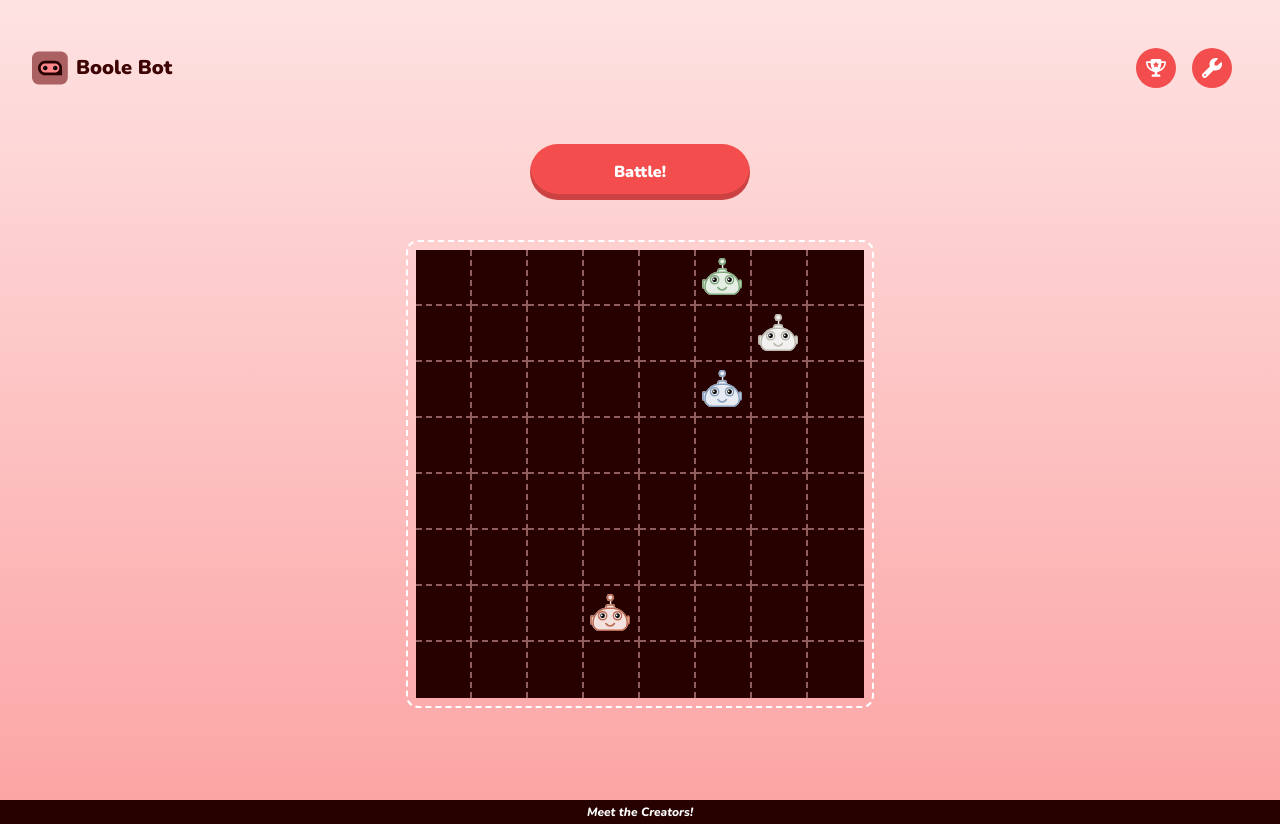
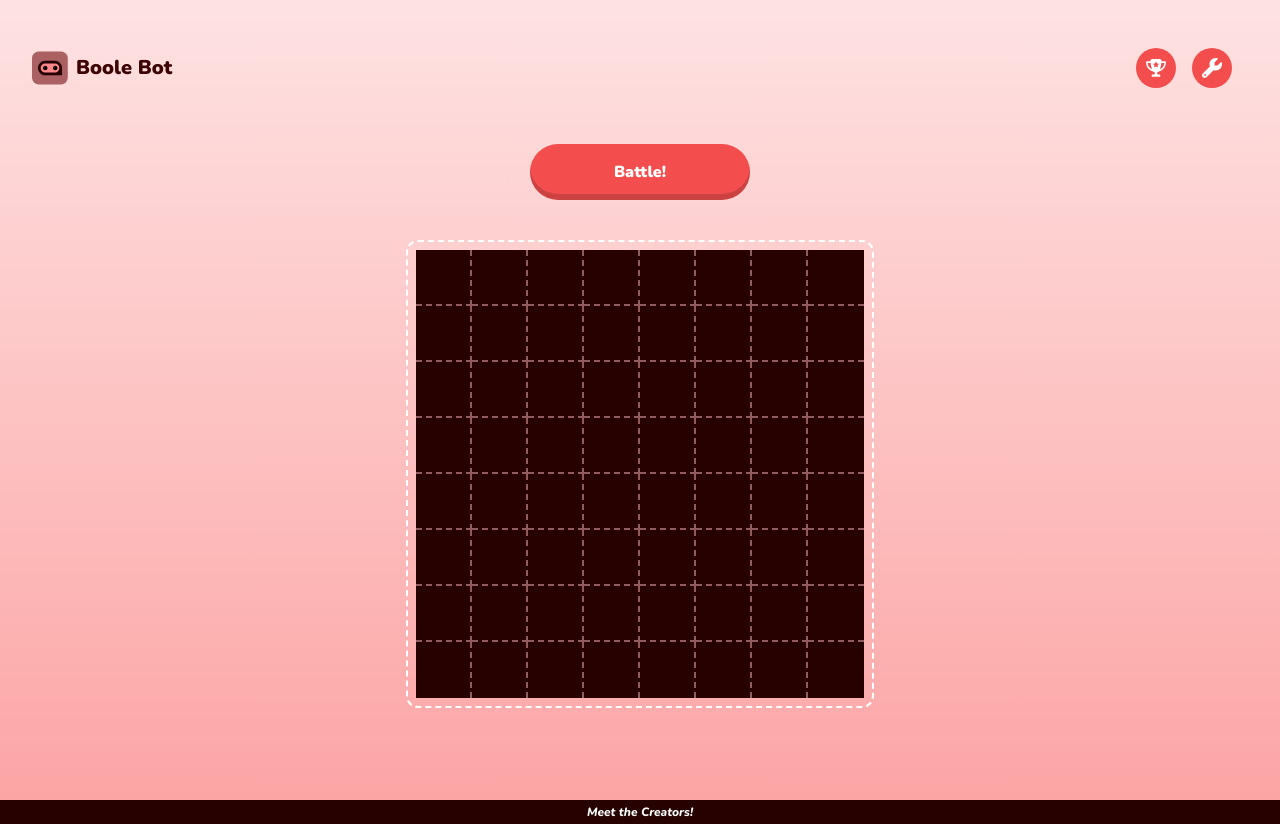
Before and after one commit to chingu-voyages/v44-tier2-team-11, a React (Vite) app: page / in a window 1280 px wide. Built offline with nearby package versions, Linux system fonts and the light colour scheme.

Commit message:
remove test data

```diff
--- a/src/components/shared/arena/ArenaBattleground.jsx
+++ b/src/components/shared/arena/ArenaBattleground.jsx
@@ -13,7 +13,7 @@ const ArenaBattleground = () => {
       <div className="rounded-xl border-2 border-dashed border-white p-2">
         <div className="relative w-8x8 bg-[#270000]">
           {/* Bots */}
-          {testBots?.map((bot) => (
+          {bots?.map((bot) => (
             <Bot key={bot.id} {...bot} inGame={inGame} />
           ))}
 
--- a/src/components/shared/arena/ArenaControlButton.jsx
+++ b/src/components/shared/arena/ArenaControlButton.jsx
@@ -14,7 +14,7 @@ const ArenaControlButton = () => {
     <div className="flex w-full justify-center">
       <button
         onClick={onClickToggleBattle}
-        // disabled={bots.length < 2}
+        disabled={bots.length < 2}
         className="relative my-10 w-full max-w-[220px] rounded-full bg-primary-500 py-4 text-base font-black text-white shadow-[inset_0_-6px_0_0_rgba(0,0,0,0.16)] outline-none transition-all duration-100 ease-in hover:bg-primary-600/75 focus:translate-y-1 focus:bg-primary-600/75 focus:shadow-[inset_0_-3px_0_0_rgba(0,0,0,0.16)] disabled:cursor-not-allowed"
       >
         {inGame ? 'Stop!' : 'Battle!'}
```
